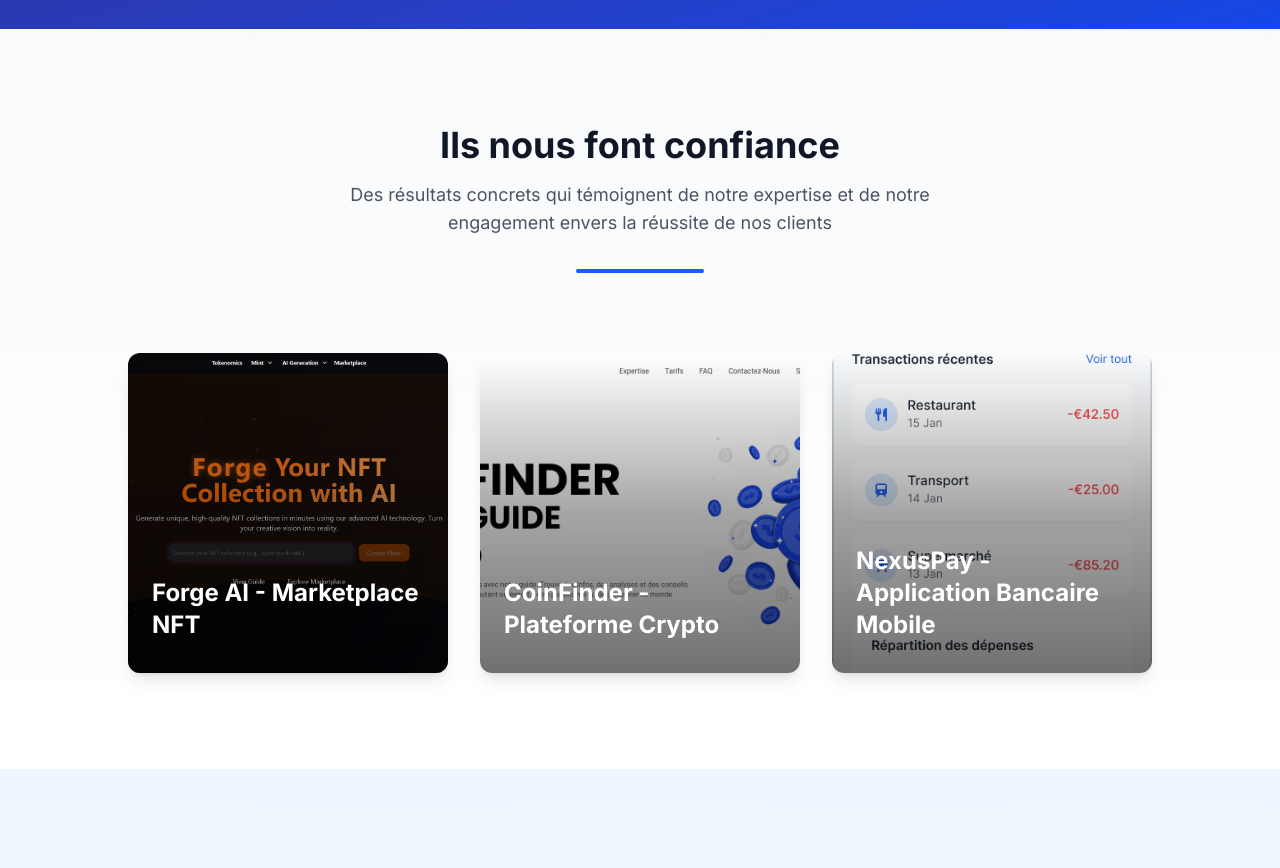
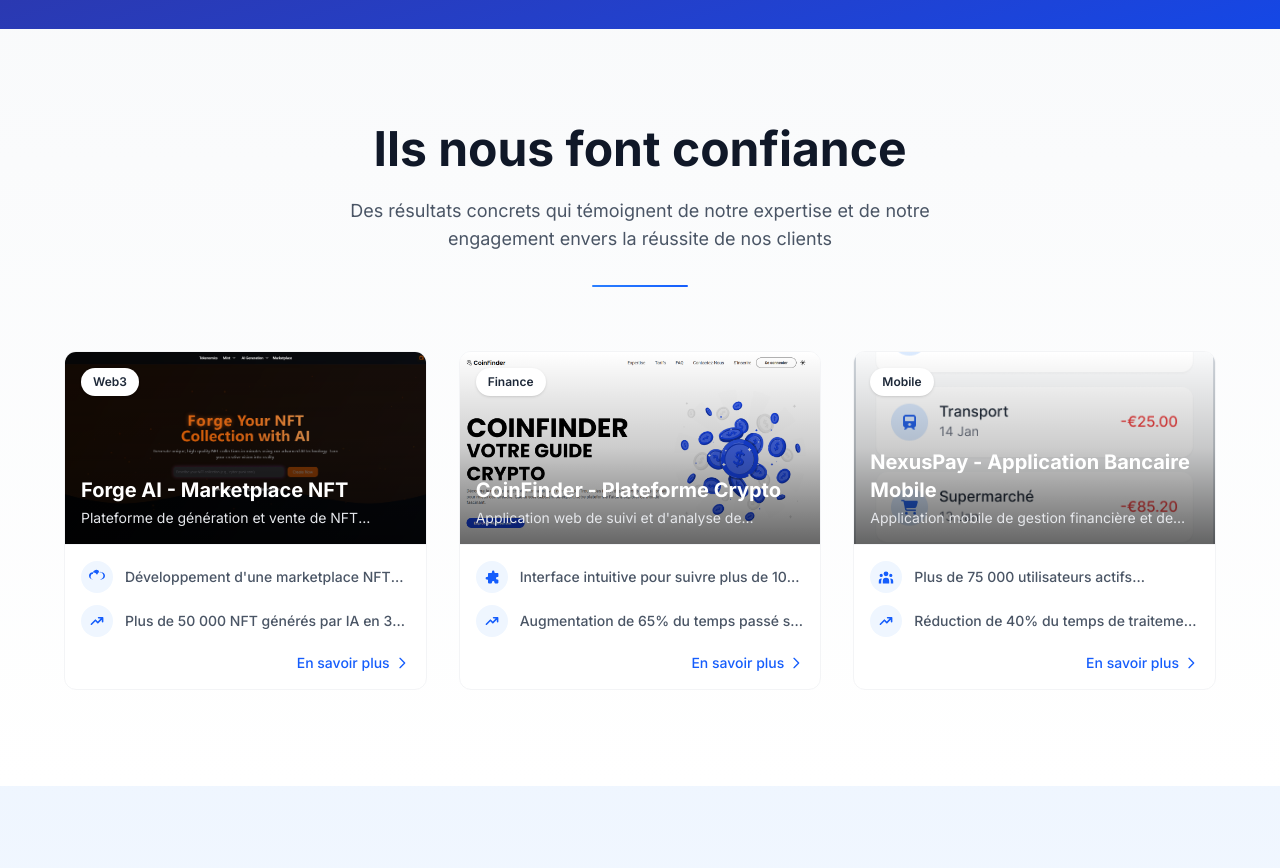
Before and after one commit to Lodgic-LLC/Landing-Website, a React (Vite) app: page / in a window 1280 px wide. Shown: the part 3080-3948 px from the top of the page. Built offline with nearby package versions, Linux system fonts and the light colour scheme.

Commit message:
update success stories

```diff
--- a/package.json
+++ b/package.json
@@ -13,6 +13,7 @@
     "@fontsource/inter": "^5.1.1",
     "@tailwindcss/vite": "^4.0.8",
     "aos": "^2.3.4",
+    "framer-motion": "^12.4.7",
     "react": "^19.0.0",
     "react-calendly": "^4.3.1",
     "react-dom": "^19.0.0",
--- a/src/components/SuccessStories.jsx
+++ b/src/components/SuccessStories.jsx
@@ -261,83 +261,73 @@ const SuccessStories = () => {
   return (
     <section className="py-24 bg-gradient-to-b from-gray-50 to-white">
       <div className="container mx-auto px-4">
-        <div className="max-w-5xl mx-auto">
-          {/* Titre et sous-titre */}
-          <div className="text-center mb-20" data-aos="fade-up">
-            <h2 className="text-3xl md:text-4xl font-inter-bold text-gray-900 mb-4">Ils nous font confiance </h2>
+        <div className="max-w-6xl mx-auto">
+          {/* En-tête */}
+          <div className="text-center mb-16" data-aos="fade-up">
+            <h2 className="text-4xl md:text-5xl font-inter-bold text-gray-900 mb-6">
+              Ils nous font confiance
+            </h2>
             <p className="text-lg text-gray-600 mb-8 max-w-2xl mx-auto">
-              Des résultats concrets qui témoignent de notre expertise et de notre engagement envers la réussite de nos
-              clients
+              Des résultats concrets qui témoignent de notre expertise et de notre engagement envers la réussite de nos clients
             </p>
-
-            {/* Trait horizontal sous le titre avec animation */}
-            <div className="relative h-1 w-32 mx-auto">
-              <div className="absolute inset-0 bg-gray-200 rounded-full"></div>
-              <div
-                ref={progressLineRef}
-                className="absolute inset-0 bg-blue-600 w-0 transition-all duration-1500 ease-out rounded-full"
-              ></div>
-            </div>
+            <div className="relative h-0.5 w-24 mx-auto bg-gradient-to-r from-blue-500 to-blue-600 rounded-full"></div>
           </div>
 
-          {/* Grille des cas de succès */}
-          <div className="grid md:grid-cols-3 gap-8">
+          {/* Grille des projets */}
+          <div className="grid md:grid-cols-2 lg:grid-cols-3 gap-8">
             {successCases.map((caseItem) => (
               <div
                 key={caseItem.id}
                 onClick={() => handleCaseClick(caseItem)}
-                className="relative group rounded-xl overflow-hidden shadow-lg h-80 block cursor-pointer transition-transform hover:-translate-y-1 duration-300"
+                className="group bg-white rounded-xl overflow-hidden cursor-pointer transform transition-all duration-300 hover:scale-[1.02] hover:shadow-xl border border-gray-100"
                 data-aos="fade-up"
                 data-aos-delay={(caseItem.id - 1) * 100}
               >
-                {/* Image d'arrière-plan */}
+                {/* Image et badge */}
+                <div className="relative h-48">
                   <img
                     src={caseItem.image}
                     alt={caseItem.title}
-                  className="w-full h-full object-cover transition-transform duration-500 group-hover:scale-110"
+                    className="w-full h-full object-cover"
                     loading="lazy"
                   />
+                  <div className="absolute inset-0 bg-gradient-to-t from-black/60 via-black/20 to-transparent"></div>
 
-                {/* Overlay avec dégradé */}
-                <div className="absolute inset-0 bg-gradient-to-t from-black/80 via-black/50 to-transparent opacity-70 transition-opacity duration-300"></div>
-
-                {/* Titre visible uniquement quand pas de survol */}
-                <div className="absolute bottom-0 left-0 right-0 p-6 text-white z-10 transition-opacity duration-300 group-hover:opacity-0">
-                  <h3 className="text-2xl font-inter-bold mb-2">{caseItem.title}</h3>
+                  {/* Badge */}
+                  <div className="absolute top-4 left-4 flex items-center space-x-2">
+                    <span className="px-3 py-1.5 bg-white shadow-sm rounded-full text-xs font-semibold text-gray-800">
+                      {caseItem.id === 1 ? 'Web3' : caseItem.id === 2 ? 'Finance' : 'Mobile'}
+                    </span>
                   </div>
 
-                {/* Contenu qui apparaît au survol */}
-                <div className="absolute inset-0 flex flex-col justify-center p-6 bg-blue-900/80 opacity-0 group-hover:opacity-100 transition-opacity duration-300">
-                  <h3 className="text-2xl font-inter-bold text-white mb-3">{caseItem.title}</h3>
-                  <p className="text-white/90 mb-4">{caseItem.description}</p>
+                  {/* Titre sur l'image */}
+                  <div className="absolute bottom-4 left-4 right-4">
+                    <h3 className="text-xl font-bold text-white mb-1">{caseItem.title}</h3>
+                    <p className="text-sm text-gray-200 line-clamp-1">{caseItem.description}</p>
+                  </div>
+                </div>
 
+                {/* Statistiques */}
+                <div className="p-4 border-t border-gray-100">
                   <div className="space-y-3">
-                    {caseItem.items.map((item) => (
-                      <div key={item.id} className="flex items-start">
-                        <div className="flex-shrink-0 p-1 bg-blue-500/30 rounded-full mt-0.5">
-                          {React.cloneElement(item.icon, { className: 'w-4 h-4 text-white' })}
+                    {caseItem.items.slice(0, 2).map((item) => (
+                      <div key={item.id} className="flex items-center gap-3">
+                        <div className="flex-shrink-0 w-8 h-8 flex items-center justify-center rounded-full bg-blue-50">
+                          {React.cloneElement(item.icon, { className: 'w-4 h-4 text-blue-600' })}
                         </div>
-                        <p className="ml-3 text-white/90 text-sm">{item.text}</p>
+                        <p className="text-sm text-gray-600 font-medium line-clamp-1">{item.text}</p>
                       </div>
                     ))}
                   </div>
 
-                  <div className="mt-4 flex items-center text-white/90">
-                    <span className="text-sm font-medium">Voir le projet</span>
-                    <svg
-                      className="w-4 h-4 ml-1"
-                      fill="none"
-                      stroke="currentColor"
-                      viewBox="0 0 24 24"
-                      xmlns="http://www.w3.org/2000/svg"
-                    >
-                      <path
-                        strokeLinecap="round"
-                        strokeLinejoin="round"
-                        strokeWidth="2"
-                        d="M14 5l7 7m0 0l-7 7m7-7H3"
-                      ></path>
+                  {/* Call to action */}
+                  <div className="mt-4 flex justify-end">
+                    <div className="flex items-center text-sm font-medium text-blue-600 group-hover:text-blue-700">
+                      En savoir plus
+                      <svg className="w-4 h-4 ml-1 transform transition-transform group-hover:translate-x-1" fill="none" stroke="currentColor" viewBox="0 0 24 24">
+                        <path strokeLinecap="round" strokeLinejoin="round" strokeWidth="2" d="M9 5l7 7-7 7" />
                       </svg>
+                    </div>
                   </div>
                 </div>
               </div>
@@ -346,104 +336,175 @@ const SuccessStories = () => {
         </div>
       </div>
 
-      {/* Modal détaillé du projet */}
+      {/* Modal amélioré */}
       {isModalOpen && selectedCase && (
-        <div className="fixed inset-0 z-50 flex items-center justify-center p-4 bg-black/70 backdrop-blur-sm transition-opacity duration-300">
+        <div className="fixed inset-0 z-50 flex items-center justify-center p-4 bg-black/70 backdrop-blur-sm">
           <div
-            className="bg-white rounded-xl shadow-2xl w-full max-w-5xl max-h-[90vh] overflow-y-auto"
+            className="bg-white rounded-2xl shadow-2xl w-full max-w-6xl max-h-[90vh] overflow-hidden"
             onClick={(e) => e.stopPropagation()}
           >
-            {/* Header du modal avec bouton de fermeture */}
-            <div className="sticky top-0 bg-white z-10 flex justify-between items-center p-6 border-b border-gray-100">
-              <h3 className="text-2xl font-inter-bold text-gray-900">{selectedCase.title}</h3>
+            {/* Header du modal */}
+            <div className="relative h-64 bg-gray-900">
+              <img
+                src={selectedCase.image}
+                alt={selectedCase.title}
+                className="w-full h-full object-cover opacity-50"
+              />
+              <div className="absolute inset-0 bg-gradient-to-t from-gray-900 to-gray-900/50"></div>
+              <div className="absolute bottom-0 left-0 right-0 p-8">
+                <div className="flex items-center justify-between">
+                  <div>
+                    <span className="inline-block px-3 py-1 bg-white/10 text-white rounded-full text-sm font-medium mb-3">
+                      {selectedCase.id === 1 ? 'Web3' : selectedCase.id === 2 ? 'Finance' : 'Mobile'}
+                    </span>
+                    <h3 className="text-3xl font-bold text-white">{selectedCase.title}</h3>
+                  </div>
                   <button
                     onClick={() => setIsModalOpen(false)}
-                className="p-2 rounded-full hover:bg-gray-100 transition-colors"
+                    className="p-2 rounded-full bg-white/10 hover:bg-white/20 transition-colors"
                   >
-                <svg className="w-6 h-6 text-gray-500" fill="none" stroke="currentColor" viewBox="0 0 24 24">
+                    <svg className="w-6 h-6 text-white" fill="none" stroke="currentColor" viewBox="0 0 24 24">
                       <path strokeLinecap="round" strokeLinejoin="round" strokeWidth="2" d="M6 18L18 6M6 6l12 12" />
                     </svg>
                   </button>
                 </div>
+              </div>
+            </div>
 
             {/* Contenu du modal */}
-            <div className="p-6">
+            <div className="p-8 overflow-y-auto" style={{ maxHeight: 'calc(90vh - 16rem)' }}>
               {selectedCase && selectedCase.id === 3 ? (
-                <div className="space-y-8">
-                  {/* Galerie d'images spéciale pour les applications mobiles */}
-                  <div className="flex flex-wrap justify-center gap-6">
+                <div className="space-y-12">
+                  {/* Galerie mobile */}
+                  <div className="flex flex-wrap justify-center gap-8">
                     {selectedCase.detailedInfo.images.map((image, index) => (
-                      <div key={index} className="relative">
-                        {/* Cadre de téléphone */}
-                        <div
-                          className="relative w-56 h-[450px] rounded-[36px] border-[6px]
-                         border-gray-900 overflow-hidden shadow-xl bg-gray-800"
-                        >
-                          {/* Écran */}
-                          <img src={image.src} alt={image.alt} className="w-full h-full object-cover rounded-[22px] " />
+                      <div key={index} className="relative group">
+                        <div className="relative w-56 h-[450px] rounded-[2.5rem] border-[8px] border-gray-900 overflow-hidden shadow-xl bg-gray-900 transition-transform duration-300 group-hover:scale-[1.02]">
+                          <img
+                            src={image.src}
+                            alt={image.alt}
+                            className="w-full h-full object-cover rounded-[2rem]"
+                          />
+                          <div className="absolute inset-0 rounded-[2rem] ring-1 ring-gray-900/10"></div>
                         </div>
-                        <p className="text-sm text-gray-600 mt-3 text-center max-w-[200px] mx-auto">{image.caption}</p>
+                        <p className="text-sm text-gray-600 mt-4 text-center max-w-[200px] mx-auto">
+                          {image.caption}
+                        </p>
                       </div>
                     ))}
                   </div>
 
-                  {/* Défi */}
+                  {/* Sections d'information */}
+                  <div className="grid md:grid-cols-2 gap-8">
+                    <div className="space-y-6">
                       <div>
-                    <h4 className="text-xl font-inter-bold text-gray-900 mb-3">Le défi</h4>
-                    <p className="text-gray-700">{selectedCase.detailedInfo.challenge}</p>
+                        <h4 className="text-xl font-bold text-gray-900 mb-4 flex items-center">
+                          <svg className="w-5 h-5 text-blue-600 mr-2" fill="currentColor" viewBox="0 0 20 20">
+                            <path d="M10 12a2 2 0 100-4 2 2 0 000 4z" />
+                            <path fillRule="evenodd" d="M.458 10C1.732 5.943 5.522 3 10 3s8.268 2.943 9.542 7c-1.274 4.057-5.064 7-9.542 7S1.732 14.057.458 10zM14 10a4 4 0 11-8 0 4 4 0 018 0z" clipRule="evenodd" />
+                          </svg>
+                          Le défi
+                        </h4>
+                        <p className="text-gray-600 leading-relaxed">
+                          {selectedCase.detailedInfo.challenge}
+                        </p>
                       </div>
-
-                  {/* Solution */}
                       <div>
-                    <h4 className="text-xl font-inter-bold text-gray-900 mb-3">Notre solution</h4>
-                    <p className="text-gray-700">{selectedCase.detailedInfo.solution}</p>
+                        <h4 className="text-xl font-bold text-gray-900 mb-4 flex items-center">
+                          <svg className="w-5 h-5 text-blue-600 mr-2" fill="currentColor" viewBox="0 0 20 20">
+                            <path fillRule="evenodd" d="M6.672 1.911a1 1 0 10-1.932.518l.259.966a1 1 0 001.932-.518l-.26-.966zM2.429 4.74a1 1 0 10-.517 1.932l.966.259a1 1 0 00.517-1.932l-.966-.26zm8.814-.569a1 1 0 00-1.415-1.414l-.707.707a1 1 0 101.415 1.415l.707-.708zm-7.071 7.072l.707-.707A1 1 0 003.465 9.12l-.708.707a1 1 0 001.415 1.415zm3.2-5.171a1 1 0 00-1.3 1.3l4 10a1 1 0 001.823.075l1.38-2.759 3.018 3.02a1 1 0 001.414-1.415l-3.019-3.02 2.76-1.379a1 1 0 00-.076-1.822l-10-4z" clipRule="evenodd" />
+                          </svg>
+                          Notre solution
+                        </h4>
+                        <p className="text-gray-600 leading-relaxed">
+                          {selectedCase.detailedInfo.solution}
+                        </p>
                       </div>
-
-                  {/* Technologies utilisées */}
+                    </div>
                     <div>
-                    <h4 className="text-xl font-inter-bold text-gray-900 mb-3">Technologies utilisées</h4>
+                      <h4 className="text-xl font-bold text-gray-900 mb-4 flex items-center">
+                        <svg className="w-5 h-5 text-blue-600 mr-2" fill="currentColor" viewBox="0 0 20 20">
+                          <path fillRule="evenodd" d="M12.316 3.051a1 1 0 01.633 1.265l-4 12a1 1 0 11-1.898-.632l4-12a1 1 0 011.265-.633zM5.707 6.293a1 1 0 010 1.414L3.414 10l2.293 2.293a1 1 0 11-1.414 1.414l-3-3a1 1 0 010-1.414l3-3a1 1 0 011.414 0zm8.586 0a1 1 0 011.414 0l3 3a1 1 0 010 1.414l-3 3a1 1 0 11-1.414-1.414L16.586 10l-2.293-2.293a1 1 0 010-1.414z" clipRule="evenodd" />
+                        </svg>
+                        Technologies utilisées
+                      </h4>
                       <div className="flex flex-wrap gap-2">
                         {selectedCase.detailedInfo.technologies.map((tech, index) => (
-                        <span key={index} className="px-3 py-1 bg-blue-50 text-blue-700 rounded-full text-sm">
+                          <span
+                            key={index}
+                            className="px-4 py-2 bg-gray-50 text-gray-700 rounded-lg text-sm font-medium border border-gray-100 hover:border-blue-100 transition-colors"
+                          >
                             {tech}
                           </span>
                         ))}
                       </div>
                     </div>
                   </div>
+                </div>
               ) : selectedCase?.detailedInfo ? (
-                <div className="space-y-8">
-                  {/* Galerie d'images standard pour les autres projets */}
-                  <div className="grid grid-cols-2 gap-4">
+                // ... existing code for other project types ...
+                <div className="space-y-12">
+                  {/* Galerie standard */}
+                  <div className="grid grid-cols-2 gap-6">
                     {selectedCase.detailedInfo.images.map((image, index) => (
-                      <div key={index} className="rounded-lg overflow-hidden shadow-md">
-                        <img src={image.src} alt={image.alt} className="w-full h-64 object-cover" />
-                        <p className="text-sm text-gray-600 p-3 bg-gray-50">{image.caption}</p>
+                      <div key={index} className="group relative rounded-xl overflow-hidden shadow-lg">
+                        <img
+                          src={image.src}
+                          alt={image.alt}
+                          className="w-full h-64 object-cover transform transition-transform duration-300 group-hover:scale-105"
+                        />
+                        <div className="absolute inset-0 bg-gradient-to-t from-black/60 to-transparent opacity-0 group-hover:opacity-100 transition-opacity"></div>
+                        <p className="absolute bottom-0 left-0 right-0 p-4 text-white text-sm transform translate-y-full group-hover:translate-y-0 transition-transform">
+                          {image.caption}
+                        </p>
                       </div>
                     ))}
                   </div>
 
-                  {/* Défi */}
+                  {/* Sections d'information */}
+                  <div className="grid md:grid-cols-2 gap-8">
+                    <div className="space-y-6">
                       <div>
-                    <h4 className="text-xl font-inter-bold text-gray-900 mb-3">Le défi</h4>
-                    <p className="text-gray-700">{selectedCase.detailedInfo.challenge}</p>
+                        <h4 className="text-xl font-bold text-gray-900 mb-4 flex items-center">
+                          <svg className="w-5 h-5 text-blue-600 mr-2" fill="currentColor" viewBox="0 0 20 20">
+                            <path d="M10 12a2 2 0 100-4 2 2 0 000 4z" />
+                            <path fillRule="evenodd" d="M.458 10C1.732 5.943 5.522 3 10 3s8.268 2.943 9.542 7c-1.274 4.057-5.064 7-9.542 7S1.732 14.057.458 10zM14 10a4 4 0 11-8 0 4 4 0 018 0z" clipRule="evenodd" />
+                          </svg>
+                          Le défi
+                        </h4>
+                        <p className="text-gray-600 leading-relaxed">
+                          {selectedCase.detailedInfo.challenge}
+                        </p>
                       </div>
-
-                  {/* Solution */}
                       <div>
-                    <h4 className="text-xl font-inter-bold text-gray-900 mb-3">Notre solution</h4>
-                    <p className="text-gray-700">{selectedCase.detailedInfo.solution}</p>
+                        <h4 className="text-xl font-bold text-gray-900 mb-4 flex items-center">
+                          <svg className="w-5 h-5 text-blue-600 mr-2" fill="currentColor" viewBox="0 0 20 20">
+                            <path fillRule="evenodd" d="M6.672 1.911a1 1 0 10-1.932.518l.259.966a1 1 0 001.932-.518l-.26-.966zM2.429 4.74a1 1 0 10-.517 1.932l.966.259a1 1 0 00.517-1.932l-.966-.26zm8.814-.569a1 1 0 00-1.415-1.414l-.707.707a1 1 0 101.415 1.415l.707-.708zm-7.071 7.072l.707-.707A1 1 0 003.465 9.12l-.708.707a1 1 0 001.415 1.415zm3.2-5.171a1 1 0 00-1.3 1.3l4 10a1 1 0 001.823.075l1.38-2.759 3.018 3.02a1 1 0 001.414-1.415l-3.019-3.02 2.76-1.379a1 1 0 00-.076-1.822l-10-4z" clipRule="evenodd" />
+                          </svg>
+                          Notre solution
+                        </h4>
+                        <p className="text-gray-600 leading-relaxed">
+                          {selectedCase.detailedInfo.solution}
+                        </p>
                       </div>
-
-                  {/* Technologies utilisées */}
+                    </div>
                     <div>
-                    <h4 className="text-xl font-inter-bold text-gray-900 mb-3">Technologies utilisées</h4>
+                      <h4 className="text-xl font-bold text-gray-900 mb-4 flex items-center">
+                        <svg className="w-5 h-5 text-blue-600 mr-2" fill="currentColor" viewBox="0 0 20 20">
+                          <path fillRule="evenodd" d="M12.316 3.051a1 1 0 01.633 1.265l-4 12a1 1 0 11-1.898-.632l4-12a1 1 0 011.265-.633zM5.707 6.293a1 1 0 010 1.414L3.414 10l2.293 2.293a1 1 0 11-1.414 1.414l-3-3a1 1 0 010-1.414l3-3a1 1 0 011.414 0zm8.586 0a1 1 0 011.414 0l3 3a1 1 0 010 1.414l-3 3a1 1 0 11-1.414-1.414L16.586 10l-2.293-2.293a1 1 0 010-1.414z" clipRule="evenodd" />
+                        </svg>
+                        Technologies utilisées
+                      </h4>
                       <div className="flex flex-wrap gap-2">
                         {selectedCase.detailedInfo.technologies.map((tech, index) => (
-                        <span key={index} className="px-3 py-1 bg-blue-50 text-blue-700 rounded-full text-sm">
+                          <span
+                            key={index}
+                            className="px-4 py-2 bg-gray-50 text-gray-700 rounded-lg text-sm font-medium border border-gray-100 hover:border-blue-100 transition-colors"
+                          >
                             {tech}
                           </span>
                         ))}
+                      </div>
                     </div>
                   </div>
                 </div>
@@ -453,16 +514,6 @@ const SuccessStories = () => {
                 </div>
               )}
             </div>
-
-            {/* Footer du modal */}
-            <div className="border-t border-gray-100 p-6 flex justify-end">
-              <button
-                onClick={() => setIsModalOpen(false)}
-                className="px-6 py-3 cursor-pointer bg-gray-100 text-gray-700 rounded-lg hover:bg-gray-200 transition-colors mr-3"
-              >
-                Fermer
-              </button>
-            </div>
           </div>
         </div>
       )}
```
Also changed, not shown: 1 other file (tests, documents, lock files or other folders). Lines whose indentation alone changed are shown as unchanged.
